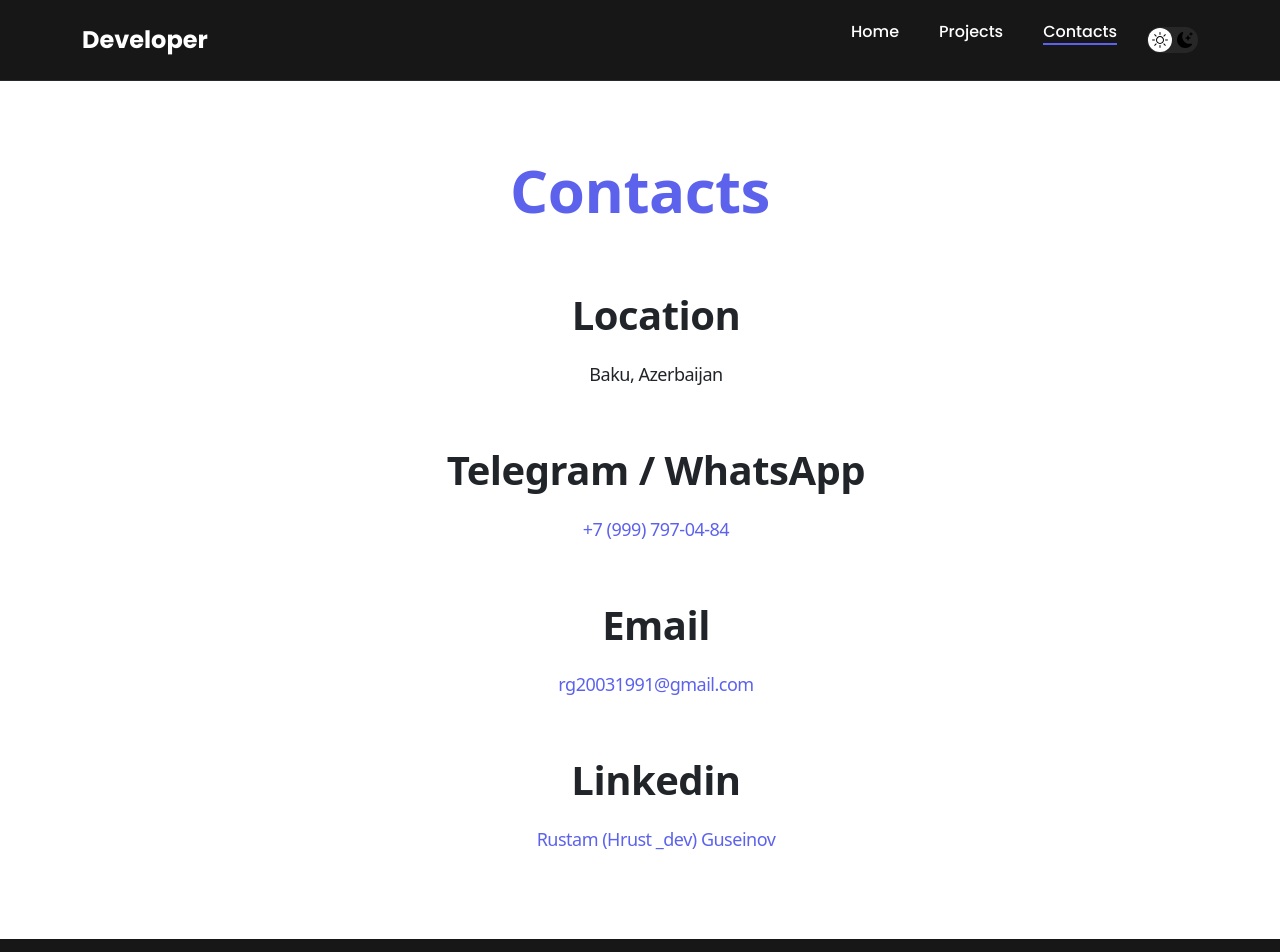
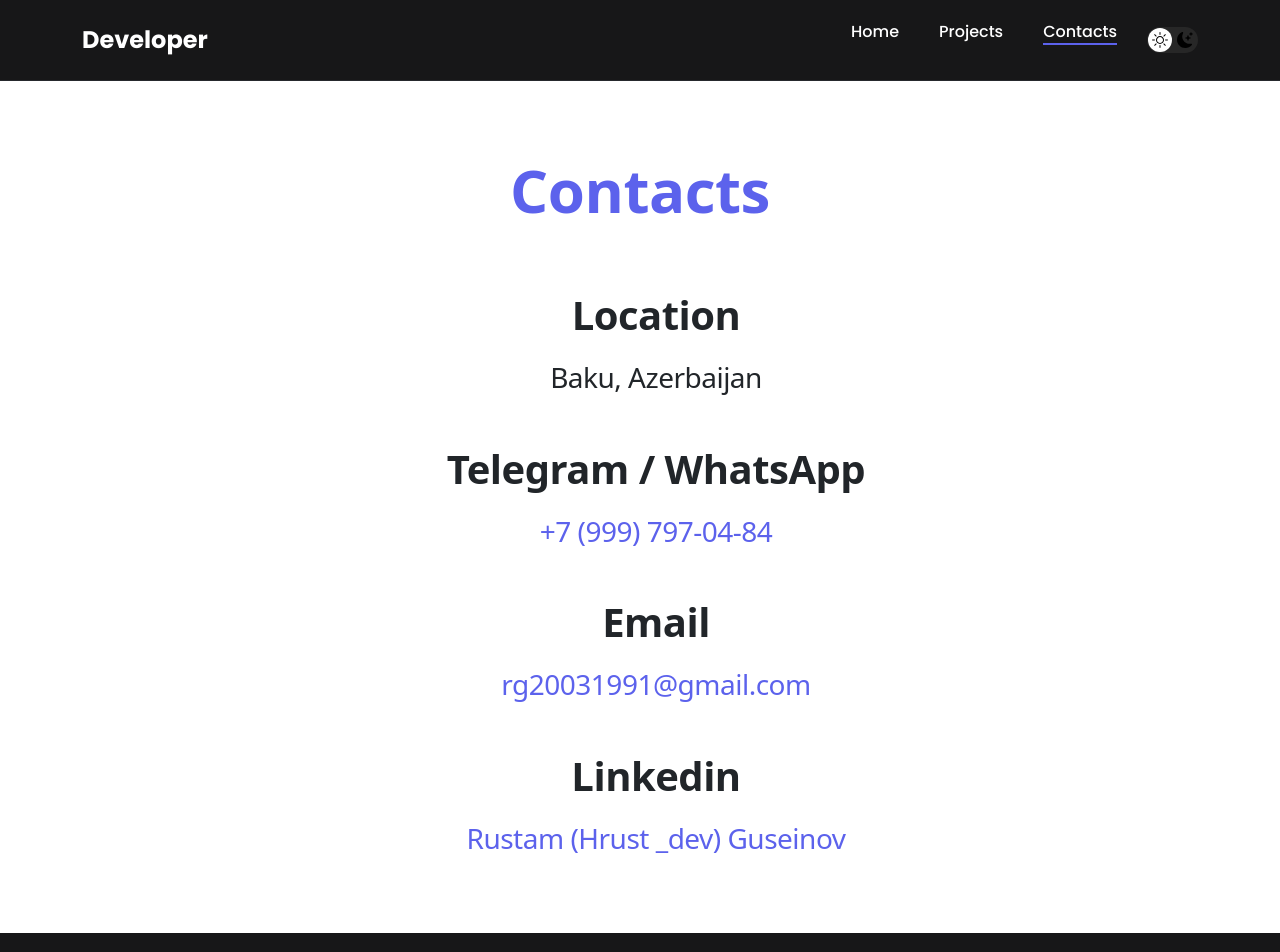
Before and after one commit to Rustam200391/portfolio, a React (Create React App) app: page /contacts in a window 1280 px wide. Shown: the top 952 px of the page. Built offline with nearby package versions, Linux system fonts and the light colour scheme.

Commit message:
add true import components commit

```diff
--- a/src/App.js
+++ b/src/App.js
@@ -4,11 +4,11 @@ import { BrowserRouter as Router, Routes, Route } from "react-router-dom";
 
 import "bootstrap/dist/css/bootstrap.min.css" ;
 import Navbar from "./components/navbar/Navbar";
-import Home from "./pages/Home";
+import {Home} from "./pages/Home";
 import Footer from "./components/footer/Footer";
 import Projects from "./pages/Projects";
 import Project from "./pages/Project123";
-import Contacts from "./pages/Contacts";
+import {Contacts} from "./pages/Contacts";
 
 import ScrollToTop from "./utils/scrollToTop"
 
--- a/src/components/header/Header.js
+++ b/src/components/header/Header.js
@@ -1,6 +1,6 @@
 import "bootstrap/dist/css/bootstrap.min.css" ;
 
-function Header() {
+export const Header = () => {
     return (
         <header className="header">
             <div className="header__wrapper">
@@ -16,5 +16,3 @@ function Header() {
         </header>
     );
 }
-
-export default Header;
--- a/src/pages/Contacts.js
+++ b/src/pages/Contacts.js
@@ -1,4 +1,4 @@
-const Contacts = () => {
+export const Contacts = () => {
     return (
         <main className="section">
             <div className="container">
@@ -7,19 +7,19 @@ const Contacts = () => {
                 <ul className="content-list">
                     <li className="content-list__item">
                         <h2 className="title-2">Location</h2>
-                        <p>Baku, Azerbaijan</p>
+                        <h3>Baku, Azerbaijan</h3>
                     </li>
                     <li className="content-list__item">
                         <h2 className="title-2">Telegram / WhatsApp</h2>
-                        <p><a href="tel:+79997970484">+7 (999) 797-04-84</a></p>
+                        <h3><a href="tel:+79997970484">+7 (999) 797-04-84</a></h3>
                     </li>
                     <li className="content-list__item">
                         <h2 className="title-2">Email</h2>
-                        <p><a href="https://mail.google.com/mail/u/0/#inbox">rg20031991@gmail.com</a></p>
+                        <h3><a href="https://mail.google.com/mail/u/0/#inbox">rg20031991@gmail.com</a></h3>
                     </li>
                     <li className="content-list__item">
                         <h2 className="title-2">Linkedin</h2>
-                        <p><a href="https://www.linkedin.com/in/rustam-guseinov-476925258/">Rustam (Hrust _dev) Guseinov</a></p>
+                        <h3><a href="https://www.linkedin.com/in/rustam-guseinov-476925258/">Rustam (Hrust _dev) Guseinov</a></h3>
                     </li>
                 </ul>
 
@@ -27,5 +27,3 @@ const Contacts = () => {
         </main>
     );
 }
-
-export default Contacts;
--- a/src/pages/Home.js
+++ b/src/pages/Home.js
@@ -1,6 +1,6 @@
-import Header from '../components/header/Header'
+import {Header} from '../components/header/Header'
 
-const Home = () => {
+export const Home = () => {
     return (
         <>
             <Header />
@@ -24,5 +24,3 @@ const Home = () => {
         </>
     );
 }
-
-export default Home;
--- a/src/styles/main.css
+++ b/src/styles/main.css
@@ -455,6 +455,7 @@ body {
 	.title-1 {
 		margin-bottom: 30px;
 		font-size: 40px;
+		color:blue;
 	}
 
 	.title-2 {
--- a/src/styles/reset.css
+++ b/src/styles/reset.css
@@ -13,7 +13,7 @@
 
 :focus,
 :active {
-	/*outline: none;*/
+	color: aqua;/*outline: none;*/
 }
 
 a:focus,
@@ -44,6 +44,7 @@ h1, h2, h3, h4, h5, h6, p {
     font-size: inherit;
 	font-weight: inherit;
 }
+
 
 ul, ul li {
 	list-style: none;
```
